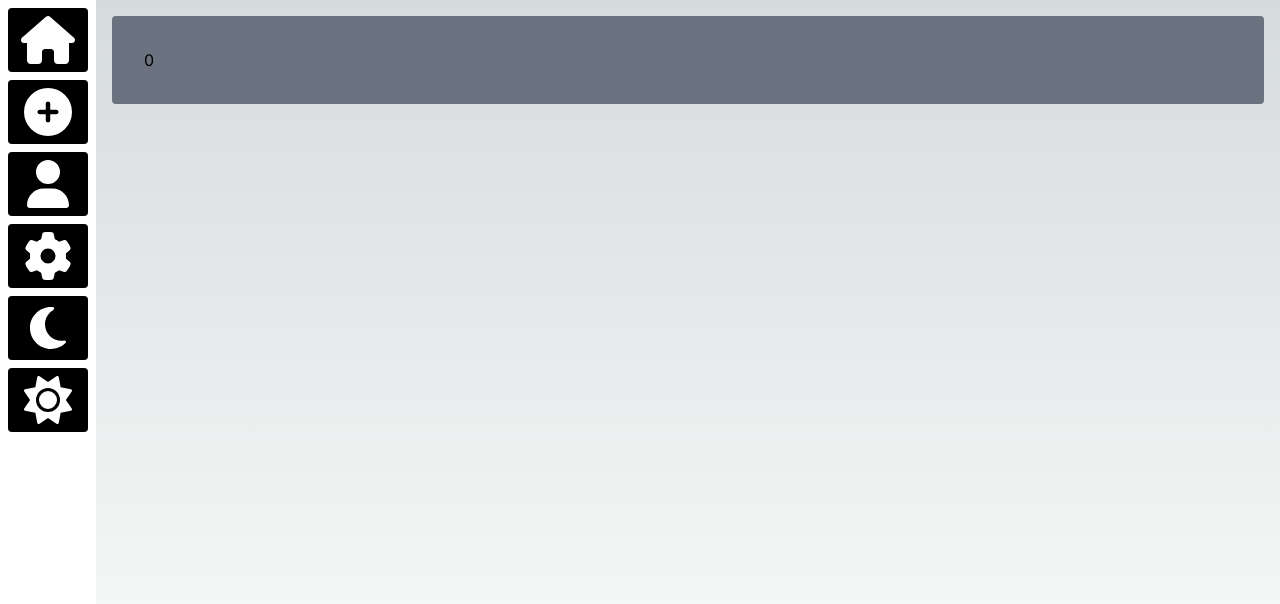
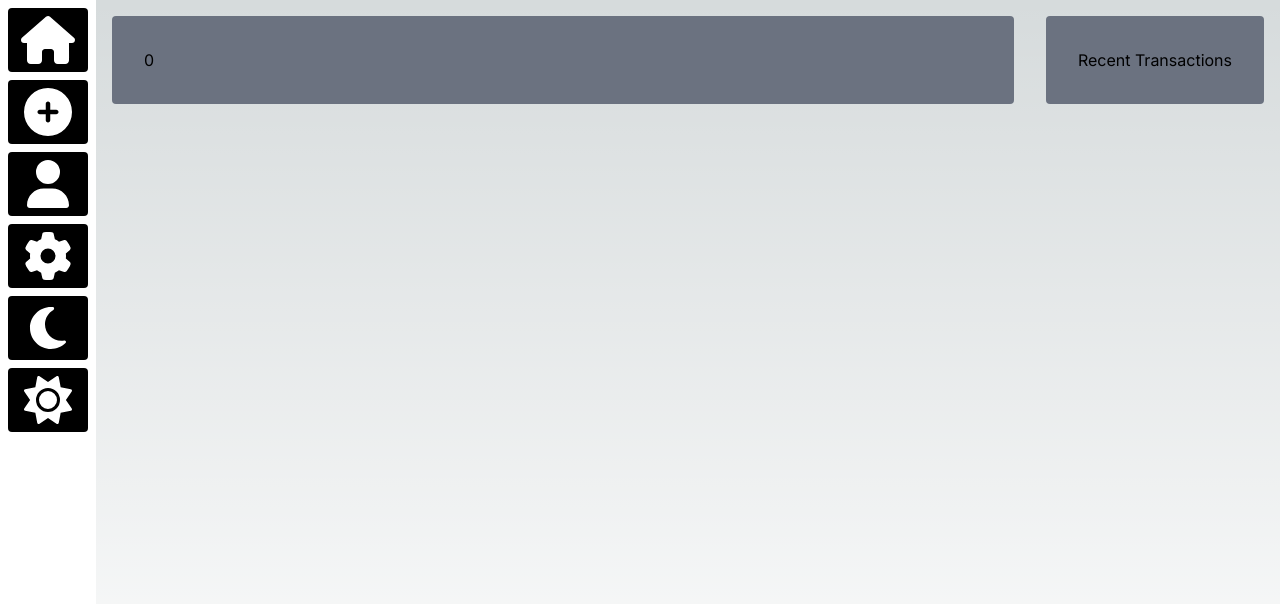
Before and after one commit to 11amanraj/expense-manager, a Next.js app: page / in a window 1280 px wide. Shown: the top 604 px of the page. Built offline with nearby package versions, Linux system fonts and the light colour scheme.

Commit message:
Added a div to display recent history

```diff
--- a/app/page.tsx
+++ b/app/page.tsx
@@ -7,12 +7,17 @@ export default function Home() {
   const balance = useAppSelector(state => state.balance)
 
   return (
-    <section>
-      <div className='bg-gray-500 m-4 p-8 rounded'>
+    <section className='flex'>
+      <div className='bg-gray-500 m-4 p-8 rounded flex-1'>
         <p>{balance.currentAmount}</p>
-        {balance.history.map(transaction => (
-          <p key={Math.random()}>{transaction.amount}</p>
-        ))}
+      </div>
+      <div className='bg-gray-500 m-4 p-8 rounded '>
+        <h1>Recent Transactions</h1>
+        <ul>
+          {balance.history.map(transaction => (
+            <li key={Math.random()}>{transaction.amount}</li>
+          ))}
+        </ul>
       </div>
     </section>
   )
```
